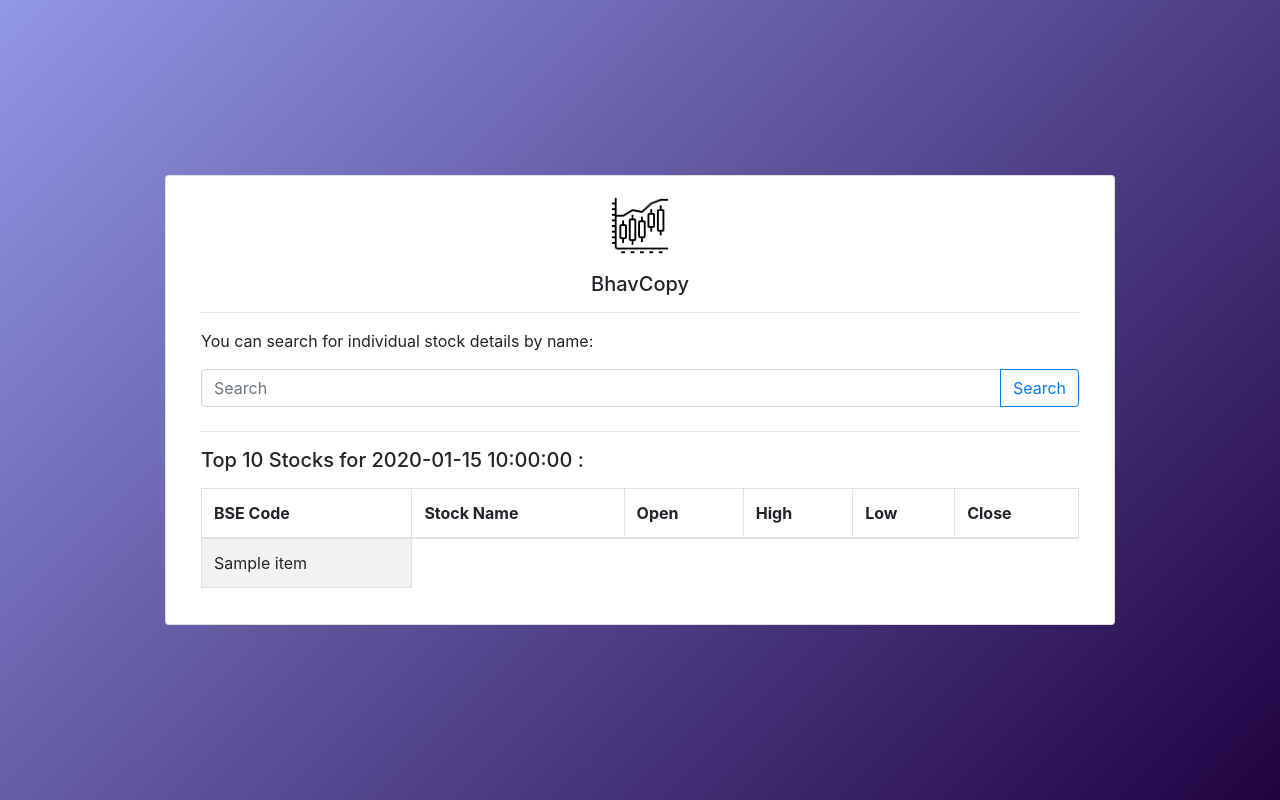
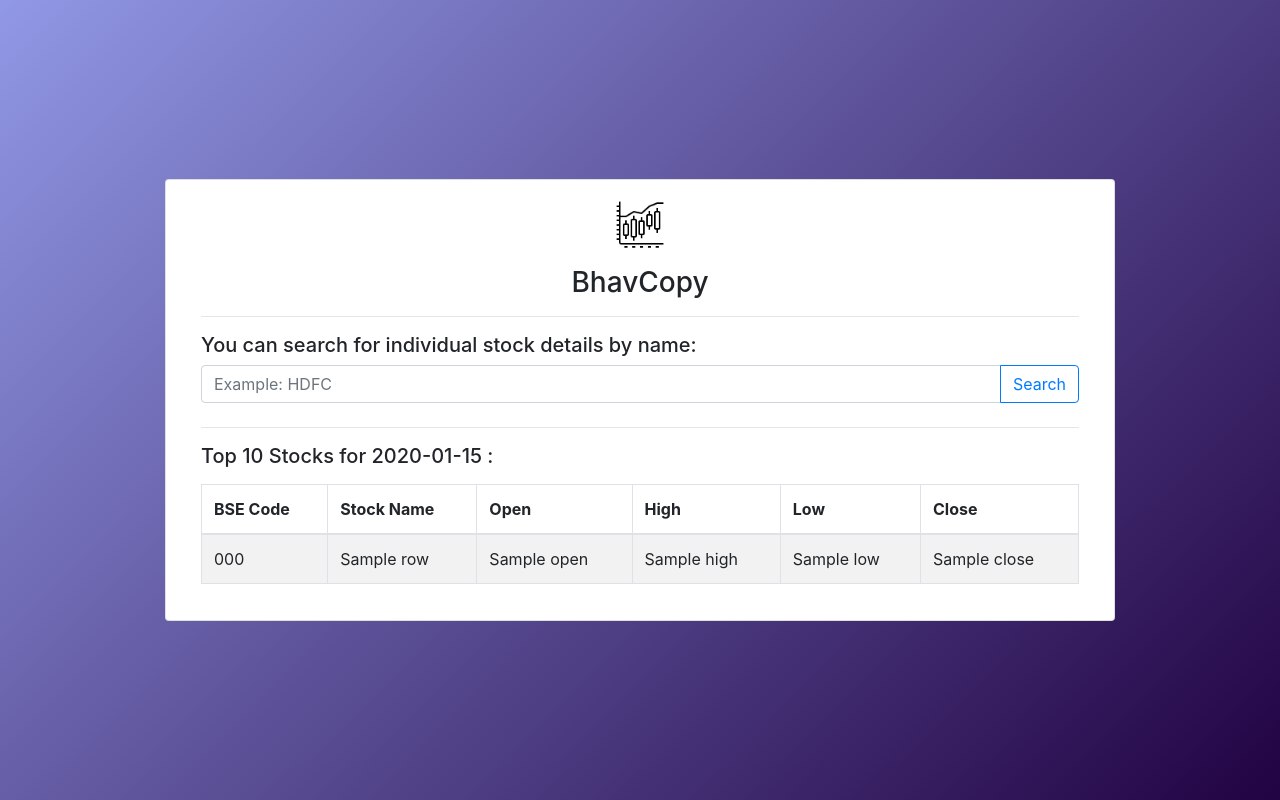
Before and after one commit to abhishekbalam/bhavcopy, a Python web app: template templates/index.html in a window 1280 px wide. Run offline with Jinja, Linux system fonts and the light colour scheme; the template is opened without the code that fills it: most values are stand-ins (such as "Sample title", 1, 10 or a date in 2020); some libraries are stand-ins or nearby versions.

Commit message:
Frontend completed, db sorted, Restructured app: First Draft

```diff
--- a/static/js/main.js
+++ b/static/js/main.js
@@ -0,0 +1,44 @@
+$( document ).ready(function() {
+
+    $(document).keypress(function (e) {
+        var key = e.which;
+        if(key == 13)  // the enter key code
+        {
+        $("#submit").click();
+        return false;
+        }
+    });
+
+    $("#submit").click(function(){
+        query = $("#search").val();
+        console.log(query);
+        if(query !== ""){
+            $.get( "/search", { name: $("#search").val().toUpperCase() },
+                function(data){
+                    if(data.status){
+                        $("#myTable").show();
+                        $("#tableHeader").text("Search Results For: \""+query+"\"");
+                        $("#myTable tbody tr").remove();
+                        console.log(data.code)
+                        rowdata = "<tr>" +
+                                  "<td>" + data.code + "</td>" +
+                                  "<td>" + data.name + "</td>" +
+                                  "<td>" + data.open + "</td>" +
+                                  "<td>" + data.high + "</td>" +
+                                  "<td>" + data.low + "</td>" +
+                                  "<td>" + data.close + "</td>" +
+                                  "</tr>"
+                        console.log(rowdata);
+                        $('#myTable > tbody:last-child').append(rowdata);
+                    }
+                    else{
+                        $("#tableHeader").text("No stock with found with name: \""+query+"\"");
+                        $("#myTable").hide();
+                    }
+                });
+        }
+        else{
+            location.reload();
+        }
+    });
+});
--- a/templates/index.html
+++ b/templates/index.html
@@ -8,45 +8,38 @@
     <meta name="viewport" content="width=device-width, initial-scale=1">
     <meta name="theme-color" content="#157878">
 
+    <link rel="icon" type="image/png"  href="static/img/favicon.png">
     <link rel="stylesheet" href="/static/css/style.css">
 
-    <link rel="icon" type="image/png"  href="static/img/favicon.png">
-    <!-- Latest compiled and minified CSS -->
     <link rel="stylesheet" href="https://maxcdn.bootstrapcdn.com/bootstrap/4.1.0/css/bootstrap.min.css">
-    <!-- jQuery library -->
     <script src="https://ajax.googleapis.com/ajax/libs/jquery/3.3.1/jquery.min.js"></script>
-    <!-- Popper JS -->
-    <script src="https://cdnjs.cloudflare.com/ajax/libs/popper.js/1.14.0/umd/popper.min.js"></script>
-    <!-- Latest compiled JavaScript -->
     <script src="https://maxcdn.bootstrapcdn.com/bootstrap/4.1.0/js/bootstrap.min.js"></script>
 
   </head>
   <body>
+
     <div class="container h-100">
-
       <div class="row h-100 justify-content-center align-items-center">
         <div class="card col-md-10 col-lg-10 mx-auto">
           <div class="card-body">
             <p class="text-center">
-                <img src="/static/img/favicon.png" height="60px">
+                <a href="/" onlick="window.location.reload(true)"><img src="/static/img/favicon.png" height="50px"></a>
             </p>
-            <h5 class="card-title text-center">BhavCopy</h5>
+            <h3 class="card-title text-center">BhavCopy</h3>
             <hr>
             <p class="card-text">
-              <span class="left">You can search for individual stock details by name: </span>
-              <span>
-                <div class="input-group mb-4">
-                  <input type="text" class="form-control" placeholder="Search">
-                  <div class="input-group-append">
-                    <button class="btn btn-outline-primary" type="submit">Search</button>
-                  </div>
+              <h5>You can search for individual stock details by name: </h5>
+              <div class="input-group mb-4">
+                <input id="search" type="text" class="form-control" placeholder="Example: HDFC">
+                <div class="input-group-append">
+                  <button class="btn btn-outline-primary" id="submit">Search</button>
                 </div>
-              </span>
+              </div>
             </p>
             <hr>
             <div class="table-responsive ">
-              <h5 id="table-header" class="mb-3">Top 10 Stocks for {{ date }} :</h5>
-              <table id="myTabe" class="table table-striped table-bordered display">
+              <h5 id="tableHeader" class="mb-3">Top 10 Stocks for {{ tabledate }} :</h5>
+              <table id="myTable" class="table table-striped table-bordered display">
                   <thead>
                       <tr>
                           <th>BSE Code</th>
@@ -60,9 +53,12 @@
                   <tbody>
                     {% for row in tabledata %}
                       <tr>
-                          {% for item in row %}
-                          <td>{{ item }}</td>
-                          {% endfor %}
+                          <td>{{ row['code'] }}</td>
+                          <td>{{ row['name'] }}</td>
+                          <td>{{ row['open'] }}</td>
+                          <td>{{ row['high'] }}</td>
+                          <td>{{ row['low'] }}</td>
+                          <td>{{ row['close'] }}</td>
                       </tr>
                     {% endfor %}
                   </tbody>
```
Also changed, not shown: app/__init__.py (added, +29 -0 lines), app/db.py (added, +62 -0 lines), app/scrape.py (renamed from scrape.py, +5 -7 lines), db.py (deleted, +0 -27 lines), server.py (deleted, +0 -38 lines), wsgi.py (added, +24 -0 lines), static/img/data.png (deleted), 1 other file.
